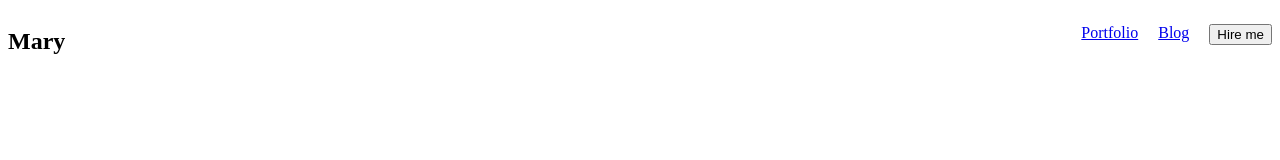
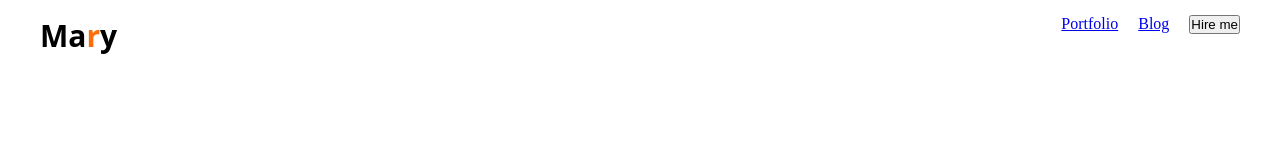
Before and after one commit to anika2004-rk/practise-prot, a plain HTML site: page index.html in a window 1280 px wide. Drawn offline with Linux system fonts and the light colour scheme.

Commit message:
minimal change

```diff
--- a/index.html
+++ b/index.html
@@ -9,7 +9,7 @@
 <body>
     <header>
         <nav>
-            <h2>Mary</h2>
+            <h2 class="logo">Ma<span class="r">r</span>y</h2>
             <ul>
                 <li> <a href="portfolio">Portfolio</a></li>
                 <li><a href="blog">Blog</a></li>
--- a/style.css
+++ b/style.css
@@ -1,9 +1,24 @@
+*{
+    margin: 0;
+    padding: 0;
+}
 nav{
     display: flex;
     justify-content: space-between;
+    max-width: 1200px;
+    margin:  auto;
+    padding: 15px;
 }
 ul{
     display: flex;
     gap: 20px;
     list-style: none;
 }
+.logo{
+    font-size: 30px;
+    font-weight: bold;
+    font-family: Open Sans;
+}
+.r{
+    color: #FD6E0A
+}
```
